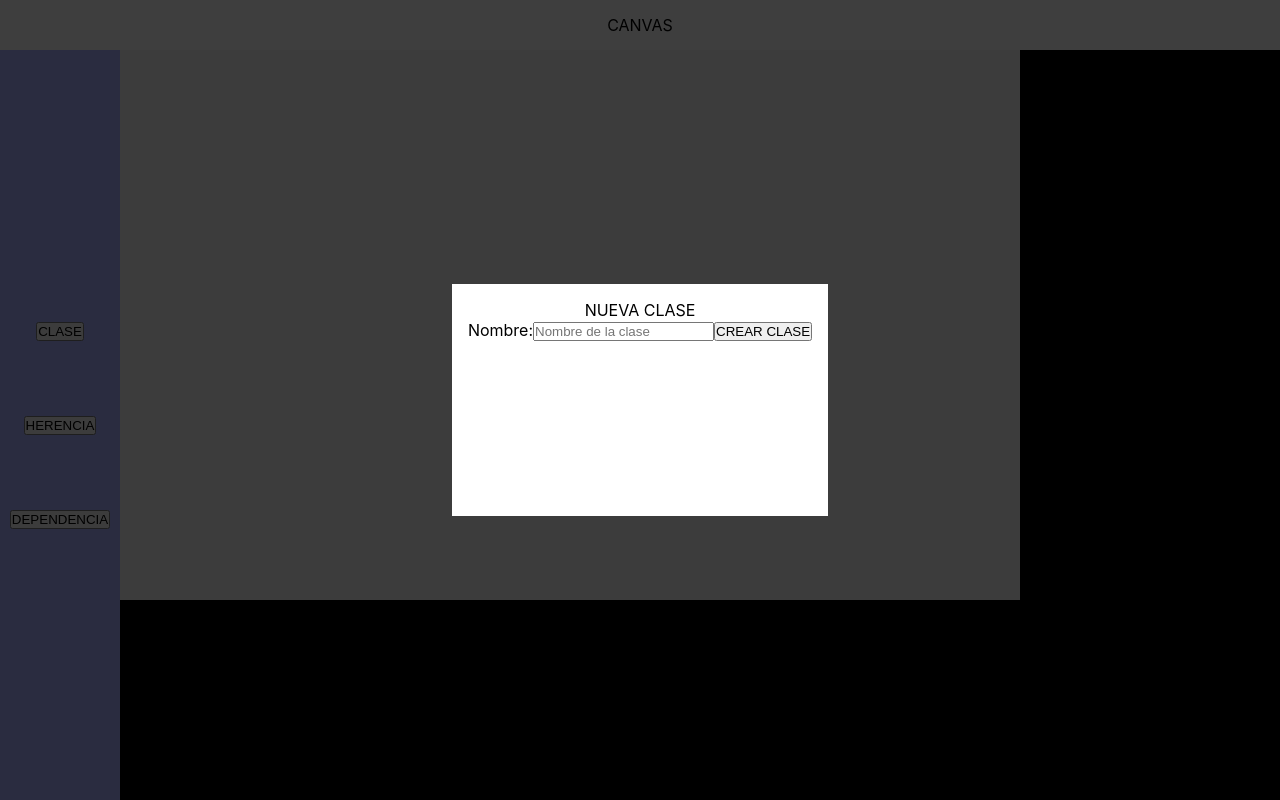
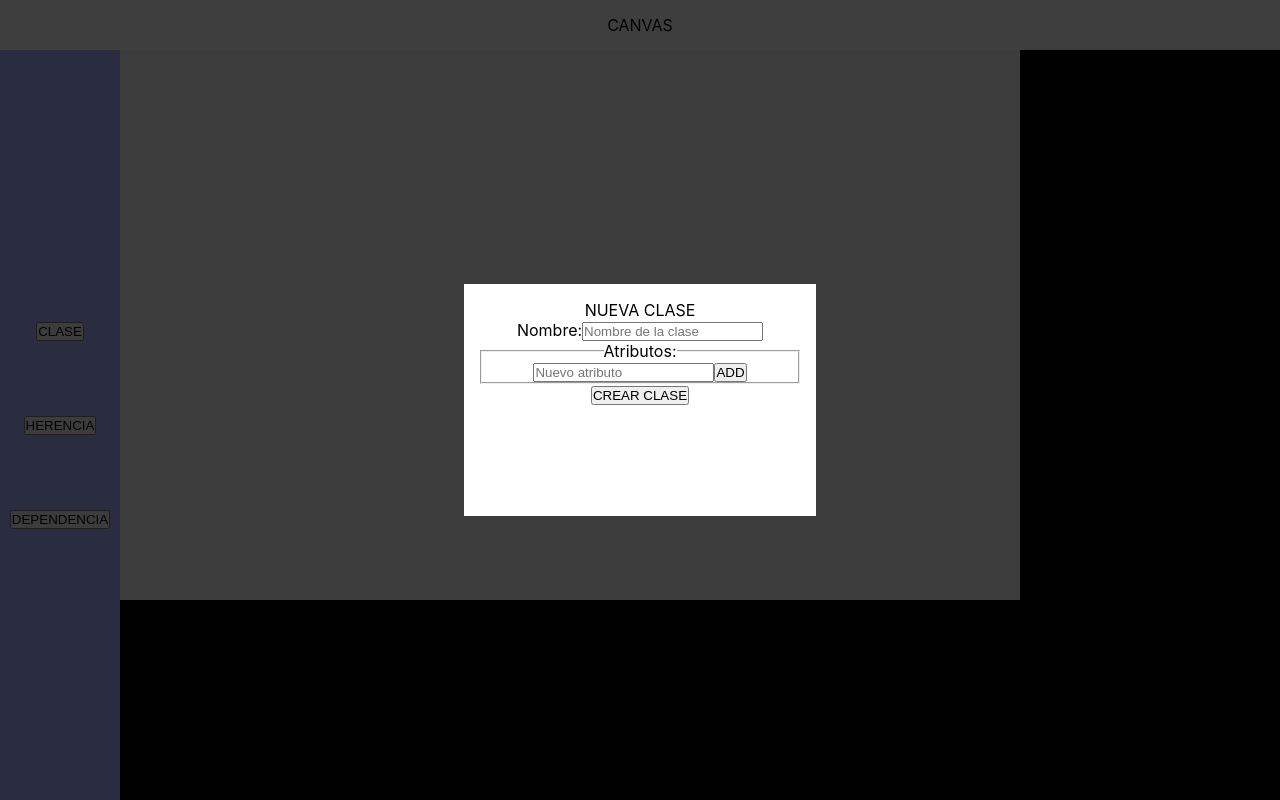
Before and after one commit to IsmaDavidAA/onlineUML, a React (Create React App) app: page /canvas in a window 1280 px wide. Both pictures are taken after a click on the button "CLASE". Built offline with nearby package versions, Linux system fonts and the light colour scheme.

Commit message:
agregar atributos a la clase

```diff
--- a/src/views/CanvasView/CanvasView.js
+++ b/src/views/CanvasView/CanvasView.js
@@ -15,6 +15,8 @@ const CanvasView = (props) => {
   const [inicioY, setInicioY] = useState(0);
   const [cv, setCv] = useState(document.getElementById("canvas"));
   const [cx, setCx] = useState();
+  const [atributos, setAtributos] = useState([]);
+  const [allGood, setAllGood] = useState(false);
   const VERTICAL = 50;
   const HORIZONTAL = 120;
   var objetoActual = null;
@@ -39,6 +41,14 @@ const CanvasView = (props) => {
       cx.moveTo(clases[i].x, clases[i].y + 24);
       cx.lineTo(clases[i].x + clases[i].width, clases[i].y + 24);
       cx.stroke();
+      console.log(clases[i].attributes);
+      let aumento = 40;
+      cx.font = "16px Arial";
+      cx.strokeStyle = "black";
+      clases[i].attributes.forEach((element) => {
+        cx.fillText(element, clases[i].x + 2, clases[i].y + aumento);
+        aumento += 21;
+      });
     }
   }
   useEffect(() => {
@@ -88,7 +98,7 @@ const CanvasView = (props) => {
     }
   }, [cx]);
 
-  const dibujar = (name) => {
+  const dibujar = (name, attributes) => {
     clases.push({
       x: 10,
       y: 10,
@@ -96,14 +106,27 @@ const CanvasView = (props) => {
       height: 50,
       color: "green",
       name: `${name}`,
+      attributes: attributes,
     });
   };
   const handleNewClass = (e) => {
     e.preventDefault();
-    const { nombre } = e.target.elements;
-    console.log(nombre.value);
-    dibujar(nombre.value);
+    const { nombre, atributesList } = e.target.elements;
+    console.log(nombre.value, atributesList, e);
+    if (allGood) {
+      let attributes = atributesList.children;
+      let attributesValues = [];
+      for (var i = 0; i < attributes.length; i++) {
+        if (attributes[i].className === "attribute") {
+          attributesValues.push(attributes[i].value);
+        }
+      }
+      dibujar(nombre.value, attributesValues);
+      closeModal();
+      setAllGood(false);
+    }
   };
+
   return (
     <>
       <WrapperView>
@@ -116,25 +139,47 @@ const CanvasView = (props) => {
         </WrapperDescktop>
         <Modal isOpen={isOpenModal} closeModal={closeModal}>
           <p>NUEVA CLASE</p>
-          <form onSubmit={handleNewClass}>
+          <form onSubmit={handleNewClass} id="formClass">
             <label>
               Nombre:
               <input
                 type="text"
                 placeholder="Nombre de la clase"
                 name="nombre"
+                required={true}
               />
             </label>
-            <input type="submit" value="CREAR CLASE" onClick={closeModal} />
+            <br></br>
+            <fieldset id="atributos" name="atributesList">
+              <legend>Atributos:</legend>
+              <input
+                type="text"
+                id="inputAtributo"
+                placeholder="Nuevo atributo"
+              />
+              <button
+                onClick={() => {
+                  const form = document.getElementById("atributos");
+                  const val = document.createElement("input");
+                  val.disabled = true;
+                  val.className = "attribute";
+                  val.value = document.getElementById("inputAtributo").value;
+                  const br = document.createElement("br");
+                  form.appendChild(br);
+                  form.appendChild(val);
+                }}
+              >
+                ADD
+              </button>
+            </fieldset>
+            <input
+              type="submit"
+              value="CREAR CLASE"
+              onClick={() => {
+                setAllGood(true);
+              }}
+            />
           </form>
-          {/* <Button
-            action={() => {
-
-              closeModal();
-            }}
-          >
-            CREAR
-          </Button> */}
         </Modal>
       </WrapperView>
     </>
```
